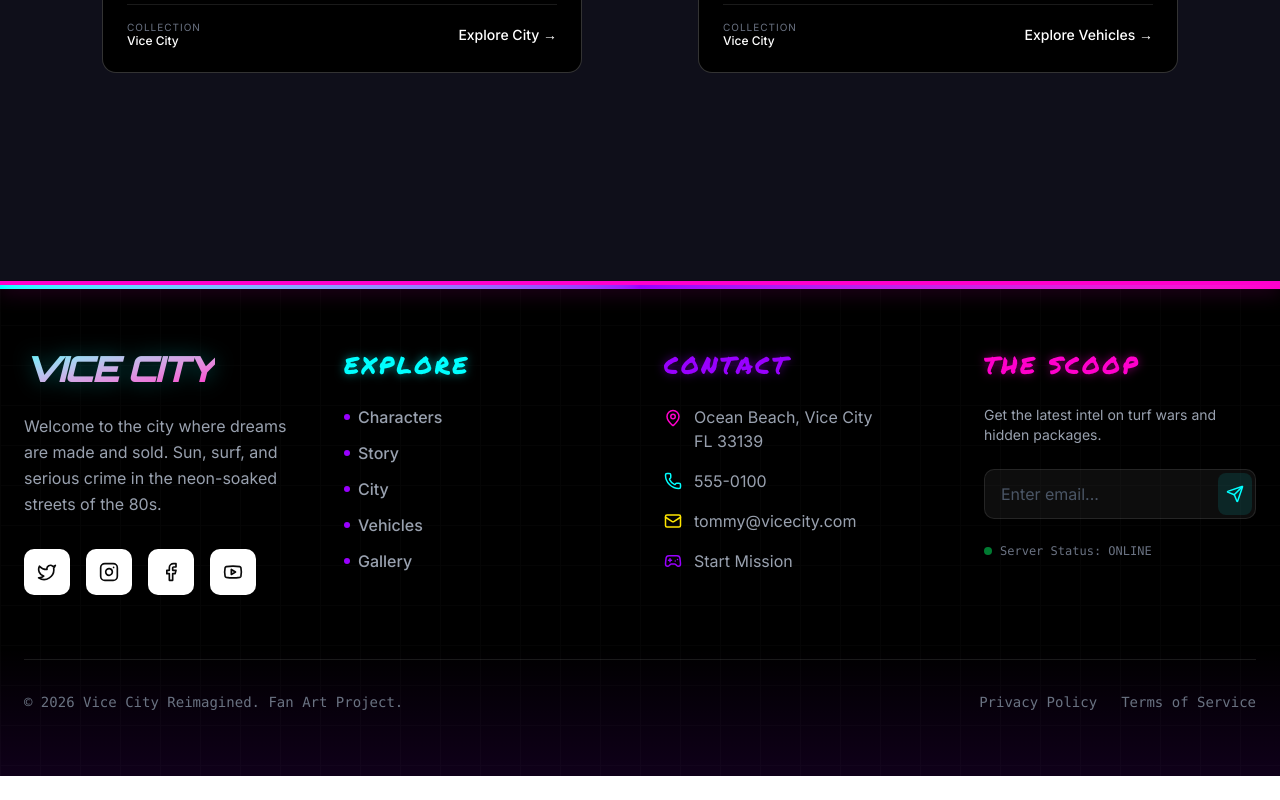
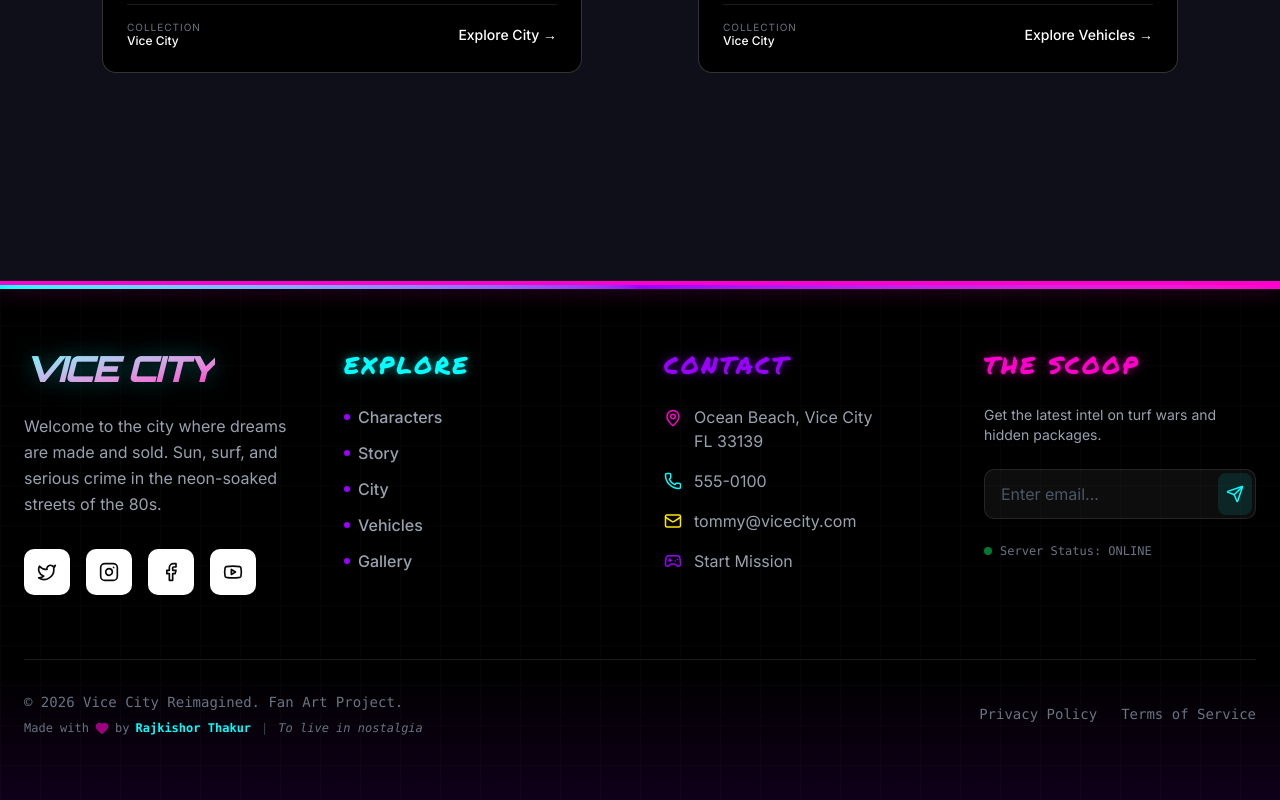
Before and after one commit to rajkishort596/vice-city, a Next.js app: page / in a window 1280 px wide. Shown: the part 4732-5532 px from the top of the page. Before the commit the page ends 5508 px from the top, so only its background shows below. Built offline with nearby package versions, Linux system fonts and the light colour scheme.

Commit message:
feat: Added professional, Stuctured and Clean Readme and added Footer branding and social links.

```diff
--- a/components/layout/Footer.tsx
+++ b/components/layout/Footer.tsx
@@ -11,15 +11,28 @@
   Mail,
   Phone,
   Gamepad2,
+  Heart,
 } from "lucide-react";
 import Link from "next/link";
 
 export default function Footer() {
   const socialLinks = [
-    { icon: Twitter, href: "#", color: "hover:text-vice-cyan" },
-    { icon: Instagram, href: "#", color: "hover:text-vice-pink" },
+    {
+      icon: Twitter,
+      href: "https://x.com/Rajkishort596",
+      color: "hover:text-vice-cyan",
+    },
+    {
+      icon: Instagram,
+      href: "https://www.instagram.com/web.with.raj",
+      color: "hover:text-vice-pink",
+    },
     { icon: Facebook, href: "#", color: "hover:text-blue-500" },
-    { icon: Youtube, href: "#", color: "hover:text-red-500" },
+    {
+      icon: Youtube,
+      href: "https://www.youtube.com/@CodeWithRaj596",
+      color: "hover:text-red-500",
+    },
   ];
 
   const quickLinks = [
@@ -160,7 +173,28 @@
 
         {/* Bottom Bar */}
         <div className="mt-16 pt-8 border-t border-white/10 flex flex-col md:flex-row justify-between items-center gap-4 text-sm text-gray-500 font-mono">
-          <p>© {currentYear} Vice City Reimagined. Fan Art Project.</p>
+          <div className="flex flex-col items-center md:items-start gap-2">
+            <p>© {currentYear} Vice City Reimagined. Fan Art Project.</p>
+            <p className="text-xs flex items-center gap-1.5 group">
+              Made with{" "}
+              <Heart
+                size={14}
+                className="text-vice-pink fill-vice-pink animate-pulse"
+              />{" "}
+              by{" "}
+              <Link
+                href="https://github.com/rajkishort596"
+                target="_blank"
+                className="text-vice-cyan font-bold hover:text-white transition-colors"
+              >
+                Rajkishor Thakur
+              </Link>
+              <span className="text-gray-700 mx-1">|</span>
+              <span className="italic text-gray-500 group-hover:text-vice-yellow transition-colors duration-500">
+                To live in nostalgia
+              </span>
+            </p>
+          </div>
           <div className="flex gap-6">
             <Link href="#" className="hover:text-vice-cyan transition-colors">
               Privacy Policy
```
Also changed, not shown: 1 other file (tests, documents, lock files or other folders).
